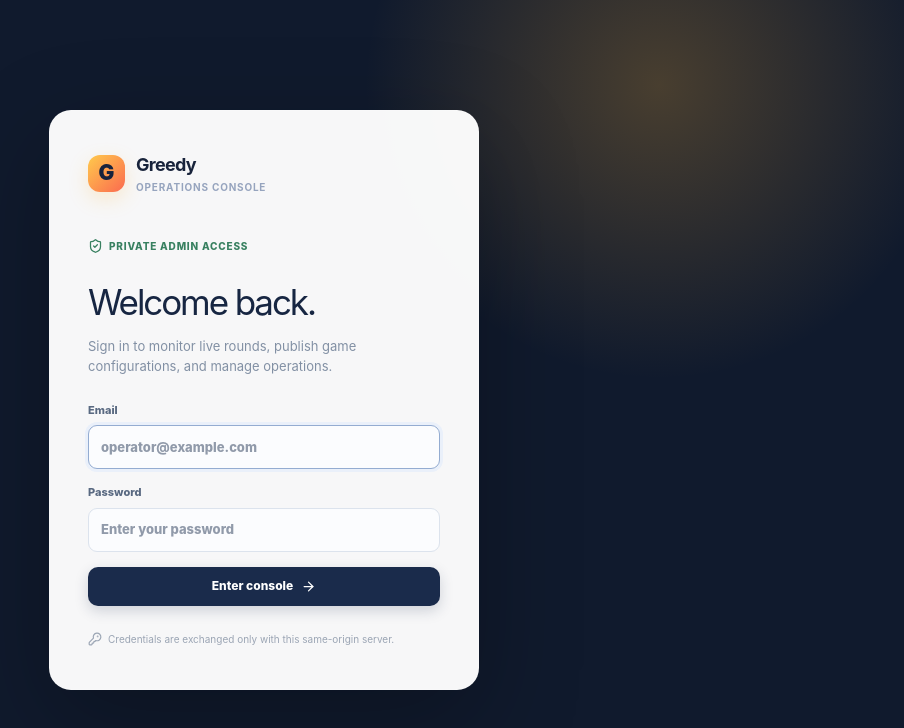
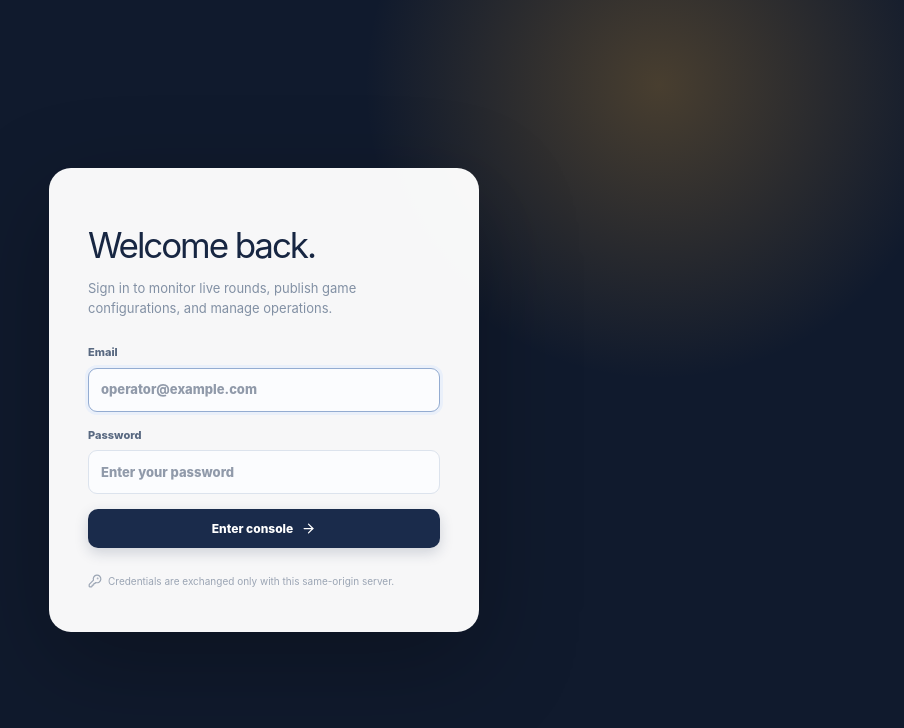
Before and after one commit to sakib-xrz/game-platform-frontend, a Next.js app: page /admin/login in a window 1280 px wide. Shown: the top 728 px of the page, without its empty margins (376-1280 px from the left). Built offline with nearby package versions, Linux system fonts and the light colour scheme.

Commit message:
Refactor AdminLoginPage component for improved readability and maintainability; removed ShieldCheck icon and formatted code for better structure.

```diff
--- a/app/admin/login/page.tsx
+++ b/app/admin/login/page.tsx
@@ -1,7 +1,7 @@
 "use client";
 
 import { useState } from "react";
-import { ArrowRight, KeyRound, ShieldCheck } from "lucide-react";
+import { ArrowRight, KeyRound } from "lucide-react";
 import { useRouter } from "next/navigation";
 
 export default function AdminLoginPage() {
@@ -11,8 +11,71 @@ export default function AdminLoginPage() {
   const [error, setError] = useState("");
   const [busy, setBusy] = useState(false);
   async function submit(event: React.FormEvent) {
-    event.preventDefault(); setBusy(true); setError("");
-    try { const response = await fetch("/api/admin/session", { method: "POST", headers: { "Content-Type": "application/json" }, body: JSON.stringify({ email, password }) }); const body = await response.json(); if (!response.ok) throw new Error(body.message || "Could not sign in"); router.replace("/admin"); router.refresh(); } catch (e) { setError(e instanceof Error ? e.message : "Could not sign in"); } finally { setBusy(false); }
+    event.preventDefault();
+    setBusy(true);
+    setError("");
+    try {
+      const response = await fetch("/api/admin/session", {
+        method: "POST",
+        headers: { "Content-Type": "application/json" },
+        body: JSON.stringify({ email, password }),
+      });
+      const body = await response.json();
+      if (!response.ok) throw new Error(body.message || "Could not sign in");
+      router.replace("/admin");
+      router.refresh();
+    } catch (e) {
+      setError(e instanceof Error ? e.message : "Could not sign in");
+    } finally {
+      setBusy(false);
+    }
   }
-  return <main className="admin-login"><div className="admin-login__glow" /><section className="admin-login__card"><div className="admin-brand admin-brand--login"><span className="admin-brand__mark">G</span><span><strong>Greedy</strong><small>Operations console</small></span></div><span className="admin-login__badge"><ShieldCheck /> Private admin access</span><h1>Welcome back.</h1><p>Sign in to monitor live rounds, publish game configurations, and manage operations.</p><form onSubmit={submit}><label>Email<input autoFocus type="email" value={email} onChange={(e) => setEmail(e.target.value)} placeholder="operator@example.com" required /></label><label>Password<input type="password" value={password} onChange={(e) => setPassword(e.target.value)} placeholder="Enter your password" required /></label>{error && <div className="admin-form-error" role="alert">{error}</div>}<button className="admin-primary-button" disabled={busy}>{busy ? "Verifying…" : "Enter console"}<ArrowRight /></button></form><div className="admin-login__note"><KeyRound /> Credentials are exchanged only with this same-origin server.</div></section></main>;
+  return (
+    <main className="admin-login">
+      <div className="admin-login__glow" />
+      <section className="admin-login__card">
+        <h1>Welcome back.</h1>
+        <p>
+          Sign in to monitor live rounds, publish game configurations, and
+          manage operations.
+        </p>
+        <form onSubmit={submit}>
+          <label>
+            Email
+            <input
+              autoFocus
+              type="email"
+              value={email}
+              onChange={(e) => setEmail(e.target.value)}
+              placeholder="operator@example.com"
+              required
+            />
+          </label>
+          <label>
+            Password
+            <input
+              type="password"
+              value={password}
+              onChange={(e) => setPassword(e.target.value)}
+              placeholder="Enter your password"
+              required
+            />
+          </label>
+          {error && (
+            <div className="admin-form-error" role="alert">
+              {error}
+            </div>
+          )}
+          <button className="admin-primary-button" disabled={busy}>
+            {busy ? "Verifying…" : "Enter console"}
+            <ArrowRight />
+          </button>
+        </form>
+        <div className="admin-login__note">
+          <KeyRound /> Credentials are exchanged only with this same-origin
+          server.
+        </div>
+      </section>
+    </main>
+  );
 }
```
